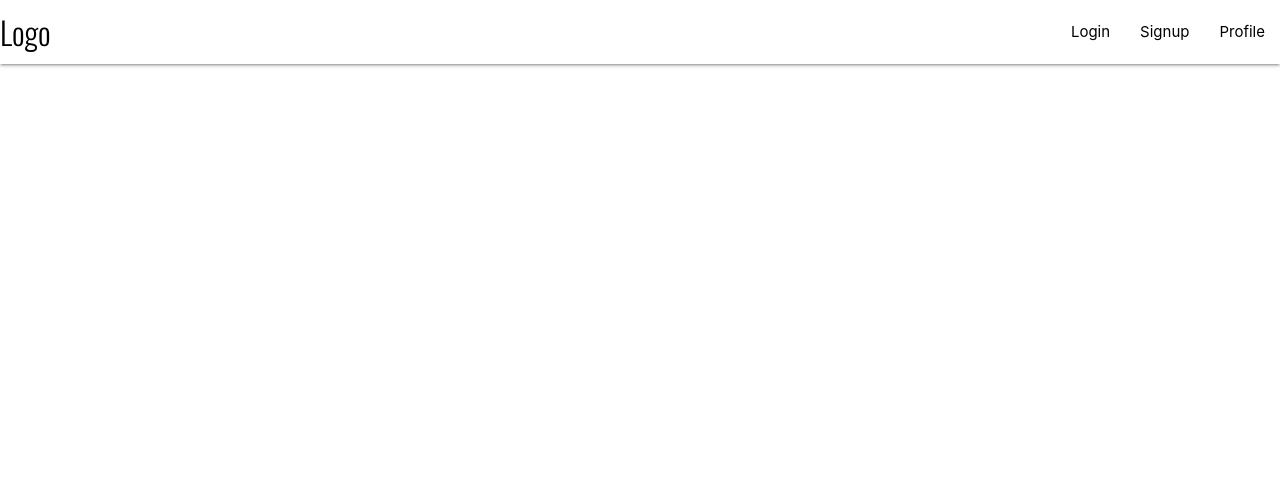
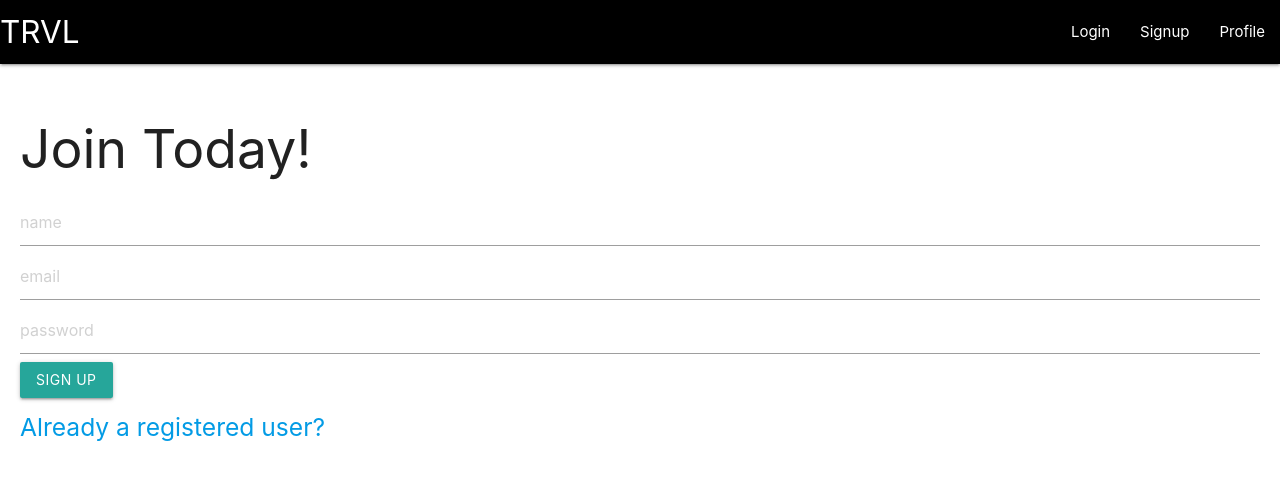
Before and after one commit to ZacariDigital/TRVL-APP-FRONT-END, a React (Create React App) app in the folder client/: page /signup in a window 1280 px wide. Shown: the top 480 px of the page. Built offline with nearby package versions, Linux system fonts and the light colour scheme.

Commit message:
got navbar to finally work

```diff
--- a/client/public/index.html
+++ b/client/public/index.html
@@ -24,10 +24,9 @@
       work correctly both with client-side routing and a non-root public URL.
       Learn how to configure a non-root public URL by running `npm run build`.
     -->
+    <link rel="stylesheet" href="https://cdnjs.cloudflare.com/ajax/libs/materialize/1.0.0/css/materialize.min.css">
     <title>React App</title>
   </head>
-  <link rel="stylesheet" href="https://cdnjs.cloudflare.com/ajax/libs/materialize/1.0.0/css/materialize.min.css">
-
   <body>
     <noscript>You need to enable JavaScript to run this app.</noscript>
     <div id="root"></div>
--- a/client/src/App.css
+++ b/client/src/App.css
@@ -1,9 +1,13 @@
-@import url('https://fonts.googleapis.com/css2?family=Oswald:wght@300&display=swap');
-
 a{
-    color:black !important;
+  color: black,!important;
 }
 
-.brand-logo{
-    font-family: 'Oswald', sans-serif;
+.authcard{
+  padding: 20px;
+  text-align: justify;
 }
+
+.home-title{
+  text-align: center;
+  background-color: rgba(0, 255, 208, 0.76);
+}
--- a/client/src/App.js
+++ b/client/src/App.js
@@ -1,35 +1,27 @@
 import React from 'react';
 import NavBar from './components/NavBar'
-import './App.css';
-import {BrowserRouter,Route} from 'react-router-dom'
-import Home from './components/screens/Home'
-import Login from './components/screens/Login'
-import Profile from './components/screens/Profile'
-import Signup from './components/screens/Signup'
+import './App.css'
+import {BrowserRouter, Routes, Route}  from 'react-router-dom'
+import Login from './components/Login'
+import Signup from './components/Signup'
+import Profile from './components/Profile'
+import Home from './components/Home'
 
 
-
-function App() {
+export default function App() {
   return (
     <BrowserRouter>
-        <NavBar>
-          <Route path="/"><Home/></Route>
-          <Route path="/login"><Login/></Route>
-          <Route path="/signup"><Signup/></Route>
-          <Route path="/profile"><Profile/></Route>
+    <NavBar/>
+    <Routes>
+    <Route path="/" element={<Home/>}/>
+      <Route path="/login" element={<Login/>}/>
+      <Route path="/signup" element={<Signup/>}/>
+      <Route path="/profile" element={<Profile/>}/>
 
 
-
-        </NavBar>
-
-
-
+      </Routes>
 
 
     </BrowserRouter>
-
-
-  );
+    );
 }
-
-export default App;
--- /dev/null
+++ b/client/src/components/Home.js
@@ -0,0 +1,22 @@
+import React from 'react'
+
+const Home = ()=>{
+    return(
+        <div className="home">
+            <div className="card home-title">
+                <h5>Explore experiences, hotels, rooms & more</h5>
+
+            </div>
+            <div className="card-image">
+                <img scr="https://www.exclusive.co.uk/media/4071/thm_mg_2934_retouched.jpg?anchor=center&mode=crop&width=1000&rnd=131601419550000000"></img>
+            </div>
+            <div className="card-content">
+                <h6>Manor House</h6>
+                <p>Rooms from £100 a night</p>
+                <btn>Check Availibility Today</btn>
+            </div>
+        </div>
+    )
+}
+
+export default Home
--- /dev/null
+++ b/client/src/components/Login.js
@@ -0,0 +1,29 @@
+import React from 'react'
+import {Link} from 'react-router-dom'
+
+
+const Login = ()=>{
+    return(
+        <div className="mycard">
+            <div className="authcard">
+                <h2>TRVL</h2>
+                <input
+                type="text"
+                placeholder="email"
+                />
+                <input
+                type="text"
+                placeholder="password"
+                />
+                <button className="btn waves-effect waves-light">
+                    Login
+                </button>
+                <h5>
+                <Link to="/login">Dont have an account?</Link>
+                </h5>
+            </div>
+        </div>
+        )
+}
+
+export default Login
--- a/client/src/components/NavBar.js
+++ b/client/src/components/NavBar.js
@@ -1,21 +1,21 @@
-import React from 'react';
-import {Link} from 'react-router-dom'
-const NavBar = ()=>{
-  return(
+import React from 'react'
 
-  <nav>
-  <div className="nav-wrapper white">
-    <Link to="/" className="brand-logo left">Logo</Link>
-    <ul id="nav-mobile" className="right">
-      <li><Link to="/login">Login</Link></li>
-      <li><Link to="/signup">Signup</Link></li>
-      <li><Link to="/profile">Profile</Link></li>
-    </ul>
-  </div>
-</nav>
+import '../App.css'
 
-  )
+
+const NavBar = () =>{
+    return(
+        <nav>
+        <div className="nav-wrapper black">
+          <a href="/" className="brand-logo left">TRVL</a>
+          <ul id="nav-mobile" className="right">
+            <li><a href="/login">Login</a></li>
+            <li><a href="/signup">Signup</a></li>
+            <li><a href="/profile">Profile</a></li>
+          </ul>
+        </div>
+      </nav>
+    )
 }
 
-
 export default NavBar
--- a/client/src/components/screens/Profile.js
+++ b/client/src/components/Profile.js
@@ -1,6 +1,6 @@
 import React from 'react'
 
-const Profile = ()=>{
+const Profile= ()=>{
     return(
         <h1>Profile</h1>
     )
--- /dev/null
+++ b/client/src/components/Signup.js
@@ -0,0 +1,32 @@
+import React from 'react'
+import {Link} from 'react-router-dom'
+
+const Signup = ()=>{
+    return(
+        <div className="mycard">
+            <div className="authcard">
+                <h2>Join Today!</h2>
+                <input
+                type="text"
+                placeholder="name"
+                />
+                <input
+                type="text"
+                placeholder="email"
+                />
+                <input
+                type="text"
+                placeholder="password"
+                />
+                <button className="btn waves-effect waves-heavy">
+                    Sign Up
+                </button>
+                <h5>
+                    <Link to="/login">Already a registered user?</Link>
+                </h5>
+            </div>
+        </div>
+        )
+}
+
+export default Signup
--- a/client/src/components/screens/Home.js
+++ /dev/null
@@ -1,9 +0,0 @@
-import React from 'react'
-
-const Home = ()=>{
-    return(
-        <h1>Home</h1>
-    )
-}
-
-export default Home
--- a/client/src/components/screens/Login.js
+++ /dev/null
@@ -1,9 +0,0 @@
-import React from 'react'
-
-const Login = ()=>{
-    return(
-        <h1>Login</h1>
-    )
-}
-
-export default Login
--- a/client/src/components/screens/Signup.js
+++ /dev/null
@@ -1,9 +0,0 @@
-import React from 'react'
-
-const Signup = ()=>{
-    return(
-        <h1>Signup</h1>
-    )
-}
-
-export default Signup
```
Also changed, not shown: 2 other files (tests, documents, lock files or other folders).
